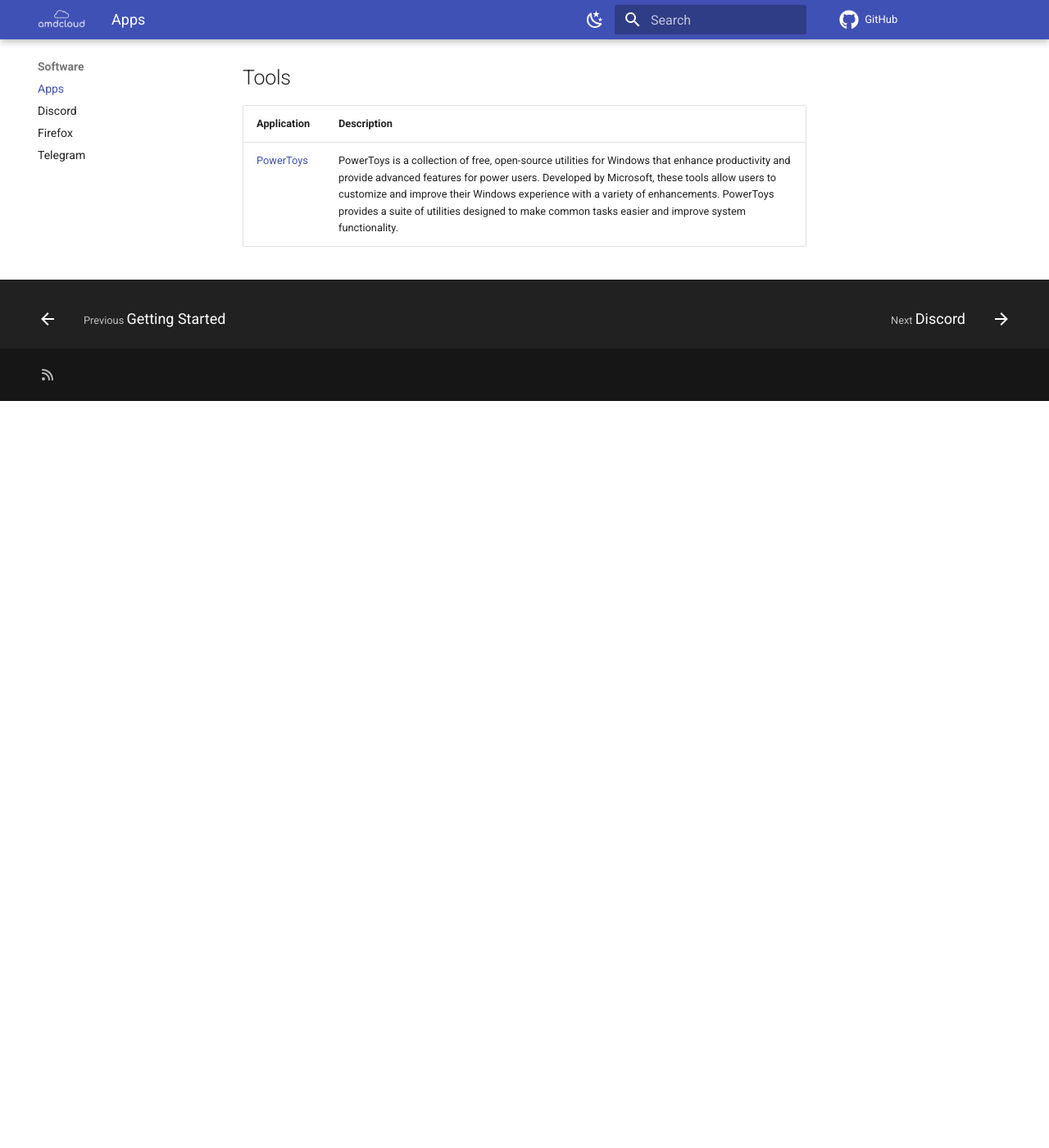
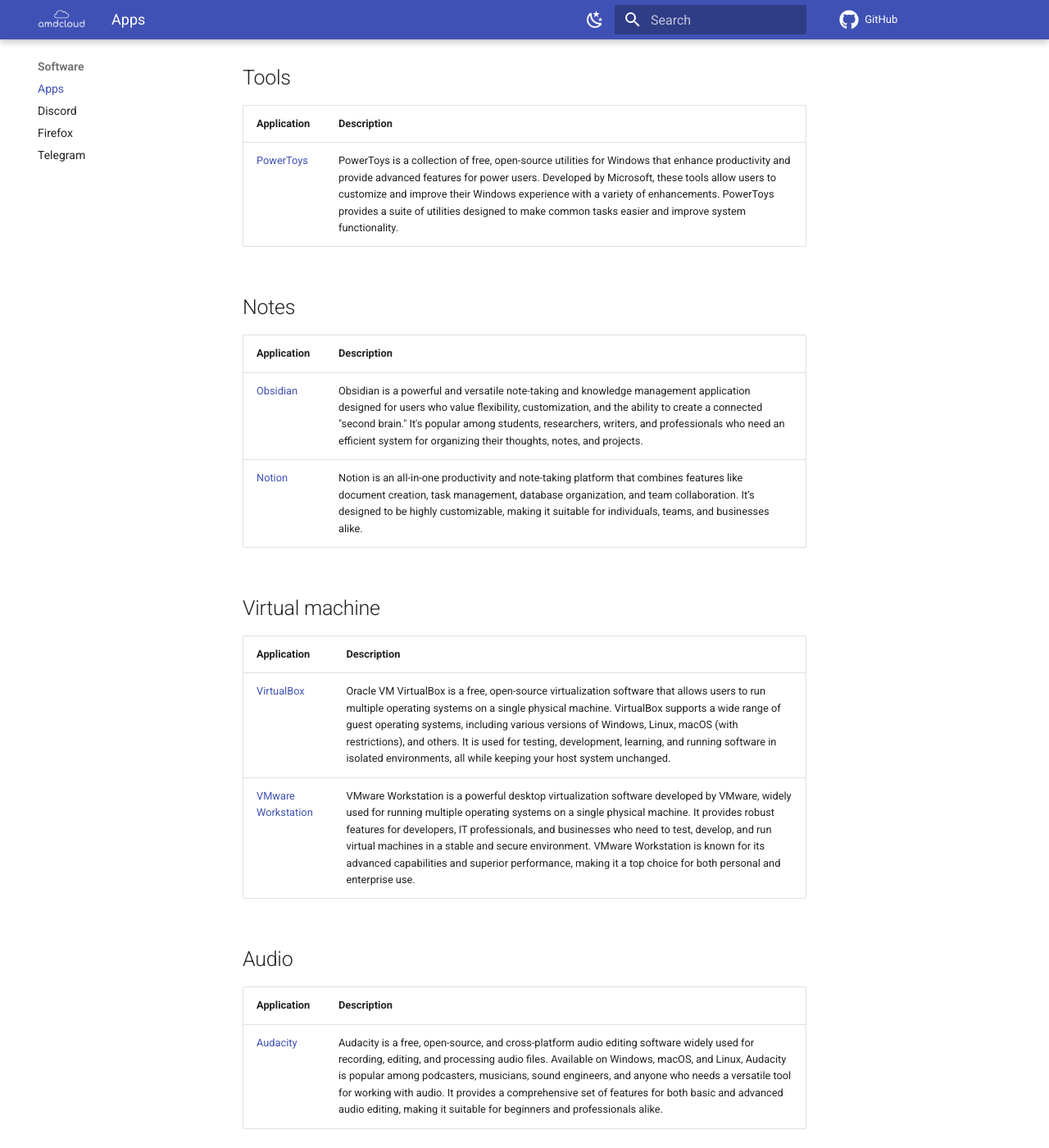
Before and after one commit to TeamDominant/Wiki-mkdocs, an MkDocs documentation site: the page built from docs/apps.md, in a window 1280 px wide and 1400 px high, scrolled down 3117 px. Shown: the whole window at 82% size. Built offline with MkDocs 1.6.1 and Material for MkDocs 9.7.7, drawn with Linux system fonts in a browser that asks for light colours; comment, search, counter and statistics services are not loaded; before the commit the page ends 3606 px from its top, so only the background shows below that.

Commit message:
Update in the Apps

```diff
--- a/docs/apps.md
+++ b/docs/apps.md
@@ -55,3 +55,20 @@
 | Application | Description |
 | ----------- | ----------- |
 | [PowerToys](https://github.com/microsoft/PowerToys) | PowerToys is a collection of free, open-source utilities for Windows that enhance productivity and provide advanced features for power users. Developed by Microsoft, these tools allow users to customize and improve their Windows experience with a variety of enhancements. PowerToys provides a suite of utilities designed to make common tasks easier and improve system functionality. |
+
+## Notes
+| Application | Description |
+| ----------- | ----------- |
+| [Obsidian](https://obsidian.md/) | Obsidian is a powerful and versatile note-taking and knowledge management application designed for users who value flexibility, customization, and the ability to create a connected "second brain." It's popular among students, researchers, writers, and professionals who need an efficient system for organizing their thoughts, notes, and projects. |
+| [Notion](https://www.notion.com/) | Notion is an all-in-one productivity and note-taking platform that combines features like document creation, task management, database organization, and team collaboration. It’s designed to be highly customizable, making it suitable for individuals, teams, and businesses alike. |
+
+## Virtual machine
+| Application | Description |
+| ----------- | ----------- |
+| [VirtualBox](https://www.virtualbox.org/) | Oracle VM VirtualBox is a free, open-source virtualization software that allows users to run multiple operating systems on a single physical machine. VirtualBox supports a wide range of guest operating systems, including various versions of Windows, Linux, macOS (with restrictions), and others. It is used for testing, development, learning, and running software in isolated environments, all while keeping your host system unchanged. |
+| [VMware Workstation](https://www.vmware.com/products/desktop-hypervisor/workstation-and-fusion) | VMware Workstation is a powerful desktop virtualization software developed by VMware, widely used for running multiple operating systems on a single physical machine. It provides robust features for developers, IT professionals, and businesses who need to test, develop, and run virtual machines in a stable and secure environment. VMware Workstation is known for its advanced capabilities and superior performance, making it a top choice for both personal and enterprise use. |
+
+## Audio
+| Application | Description |
+| ----------- | ----------- |
+| [Audacity](https://www.audacityteam.org/) | Audacity is a free, open-source, and cross-platform audio editing software widely used for recording, editing, and processing audio files. Available on Windows, macOS, and Linux, Audacity is popular among podcasters, musicians, sound engineers, and anyone who needs a versatile tool for working with audio. It provides a comprehensive set of features for both basic and advanced audio editing, making it suitable for beginners and professionals alike. |
```
